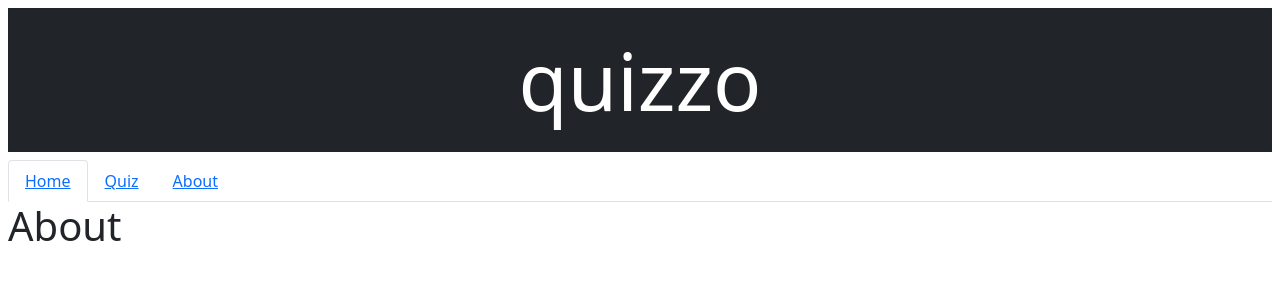
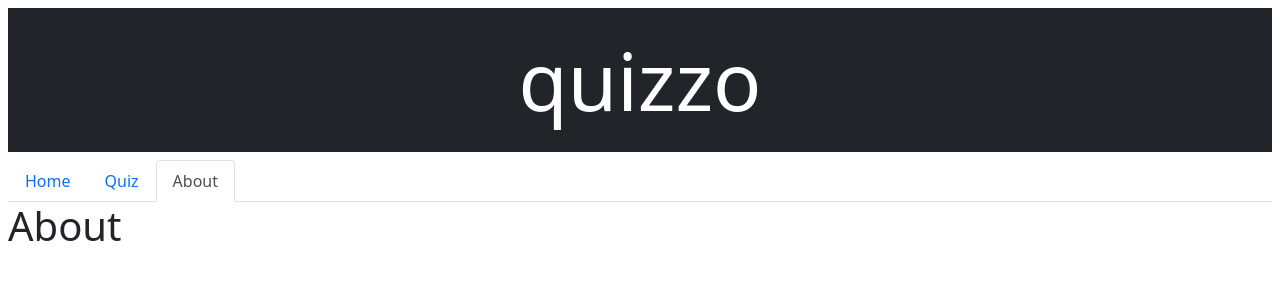
Before and after one commit to kunalvirmani98/quizzo, a React (Create React App) app: page /about in a window 1280 px wide. Shown: the top 300 px of the page. Built offline with nearby package versions, Linux system fonts and the light colour scheme.

Commit message:
made changes in navbar

```diff
--- a/src/App.js
+++ b/src/App.js
@@ -14,13 +14,22 @@ class App extends React.Component {
   constructor(props) {
     super(props);
     this.state = {
+      activePage: 'home'
     };
+    this.changeActivePage = this.changeActivePage.bind(this);
   }
 
   componentDidMount() {
   }
 
   componentDidUpdate() {
+    console.log(this.state.activePage);
+  }
+
+  changeActivePage(_page) {
+    this.setState(function (prevState, props) {
+      return { activePage: _page }
+    });
   }
 
   render() {
@@ -28,25 +37,25 @@ class App extends React.Component {
       <div className="m-2">
         <h1 className="display-1 text-center bg-dark py-4 text-white">quizzo</h1>
         <Router><ul class="nav nav-tabs">
-          <li class="nav-item">
-            <a class="nav-link active"><Link to="/">Home</Link></a>
+          <li className="nav-item">
+            <Link className={`nav-link ${this.state.activePage === "home" ? " active" : ""}`} to="/">Home</Link>
           </li>
-          <li class="nav-item">
-            <a class="nav-link"><Link to="/quiz">Quiz</Link></a>
+          <li className="nav-item">
+            <Link className={`nav-link ${this.state.activePage === "quiz" ? " active" : ""}`} to="/quiz">Quiz</Link>
           </li>
-          <li class="nav-item">
-            <a class="nav-link"><Link to="/about">About</Link></a>
+          <li className="nav-item">
+            <Link className={`nav-link ${this.state.activePage === "about" ? " active" : ""}`} to="/about">About</Link>
           </li>
         </ul>
           <Switch>
             <Route exact path="/">
-              <Home />
+              <Home changeActivePage={this.changeActivePage} />
             </Route>
-            <Route exact path="/quiz">
-              <Quiz />
+            <Route path="/quiz">
+              <Quiz changeActivePage={this.changeActivePage} />
             </Route>
-            <Route exact path="/about">
-              <About />
+            <Route path="/about">
+              <About changeActivePage={this.changeActivePage} />
             </Route>
           </Switch>
         </Router>
--- a/src/about.js
+++ b/src/about.js
@@ -1,6 +1,12 @@
 import React from 'react';
 
 class About extends React.Component {
+
+
+    componentDidMount() {
+        this.props.changeActivePage('about');
+    }
+
     render() {
         return (<h1>About</h1>)
     }
--- a/src/home.js
+++ b/src/home.js
@@ -1,6 +1,11 @@
 import React from 'react';
 
 class Home extends React.Component {
+
+    componentDidMount() {
+        this.props.changeActivePage('home');
+    }
+
     render() {
         return (<h1>Home</h1>)
     }
--- a/src/quiz.js
+++ b/src/quiz.js
@@ -52,6 +52,8 @@ class Quiz extends React.Component {
                     this.setState({ isLoaded: true, error })
                 }
             )
+
+        this.props.changeActivePage('quiz');
     }
 
     componentDidUpdate() {
```
